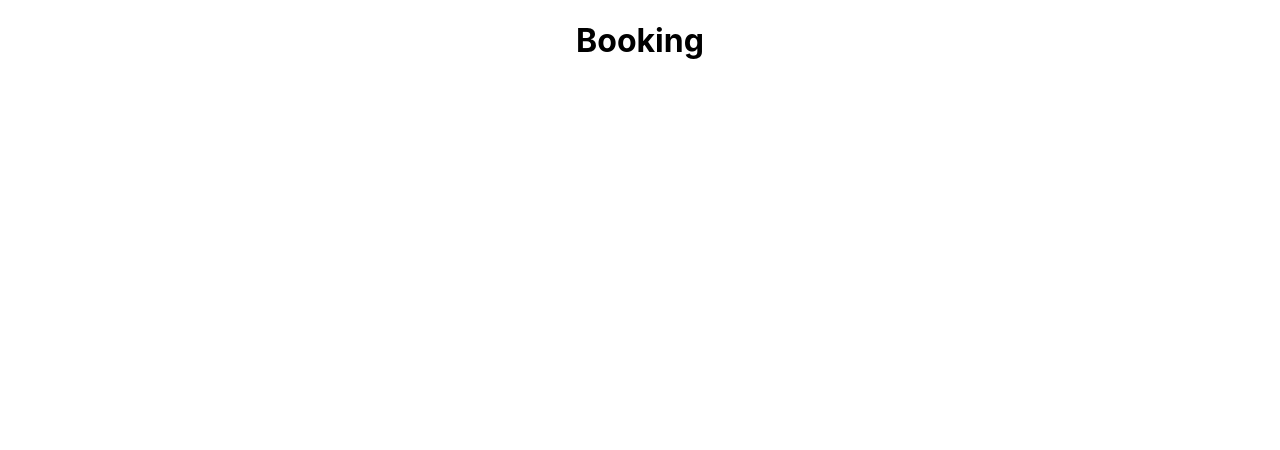
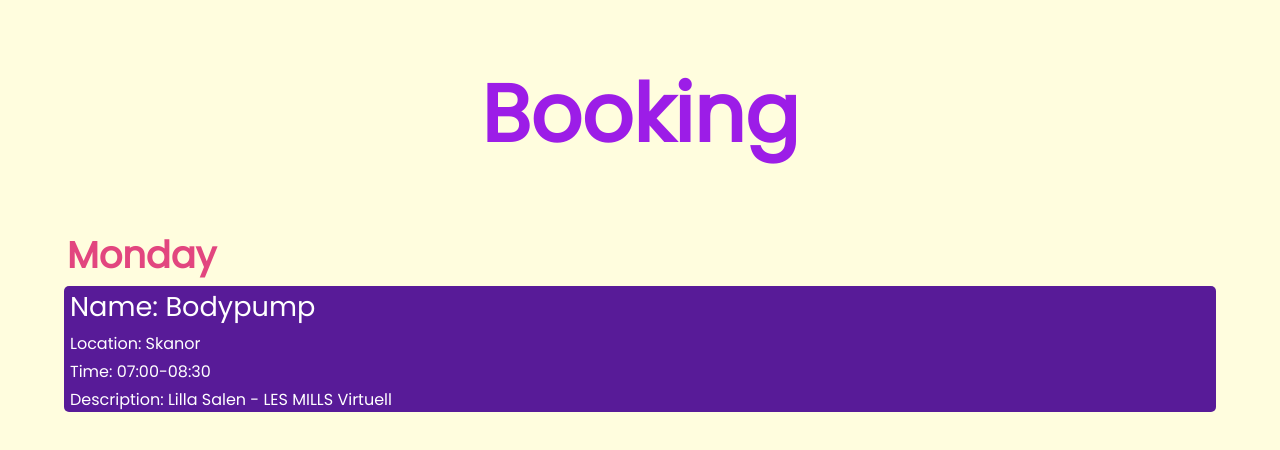
Before and after one commit to alek98/automate-booking-with-pupeteer, a React (Create React App) app in the folder app/react-app/: page / in a window 1280 px wide. Shown: the top 450 px of the page. Built offline with nearby package versions, Linux system fonts and the light colour scheme.

Commit message:
created config component and added styling

```diff
--- a/app/react-app/src/App.css
+++ b/app/react-app/src/App.css
@@ -1,38 +1,9 @@
-.App {
+.App{
+  width: 90%;
+  margin: auto;
+}
+
+h1 {
+  font-size: 5rem;
   text-align: center;
 }
-
-.App-logo {
-  height: 40vmin;
-  pointer-events: none;
-}
-
-@media (prefers-reduced-motion: no-preference) {
-  .App-logo {
-    animation: App-logo-spin infinite 20s linear;
-  }
-}
-
-.App-header {
-  background-color: #282c34;
-  min-height: 100vh;
-  display: flex;
-  flex-direction: column;
-  align-items: center;
-  justify-content: center;
-  font-size: calc(10px + 2vmin);
-  color: white;
-}
-
-.App-link {
-  color: #61dafb;
-}
-
-@keyframes App-logo-spin {
-  from {
-    transform: rotate(0deg);
-  }
-  to {
-    transform: rotate(360deg);
-  }
-}
--- a/app/react-app/src/App.tsx
+++ b/app/react-app/src/App.tsx
@@ -1,10 +1,11 @@
-import React from 'react';
 import './App.css';
+import Config from './components/Config';
 
 function App() {
   return (
     <div className="App">
-      <h1>Booking</h1>
+      <h1 style={{color:'#9c1de7'}}>Booking</h1>
+      <Config day='Monday'></Config>
     </div>
   );
 }
--- /dev/null
+++ b/app/react-app/src/components/Config.css
@@ -0,0 +1,15 @@
+.data {
+  background-color: #581b98;
+  color: white;
+  border-radius: 5px;
+  padding-left: 3px;
+  padding-right: 3px;
+}
+h2 {
+  font-size: 2.3rem;
+  color:#e2467f;
+  margin: 3px;
+}
+p {
+  margin: 3px;
+}
--- /dev/null
+++ b/app/react-app/src/components/Config.tsx
@@ -0,0 +1,24 @@
+import { FC } from "react"
+import './Config.css'
+
+const Config: FC<Props> = ({ day }) => {
+  return (
+    <div>
+      <h2>{day}</h2>
+      <div className='data'>
+        <p style={{fontSize: '1.7rem'}}>Name: Bodypump</p>
+        <p>Location: Skanor</p>
+        <p>Time: 07:00-08:30</p>
+        <p>Description: Lilla Salen - LES MILLS Virtuell</p>
+      </div>
+    </div>
+  )
+}
+
+interface Props {
+  day: 'Monday' | 'Tuesday' | 'Wednesday' | 'Thursady' | 'Friday' | 'Saturday' | 'Sunday'
+}
+
+
+
+export default Config
--- a/app/react-app/src/index.css
+++ b/app/react-app/src/index.css
@@ -1,10 +1,9 @@
+@import url('https://fonts.googleapis.com/css2?family=Poppins:wght@300;400&display=swap');
 body {
   margin: 0;
-  font-family: -apple-system, BlinkMacSystemFont, 'Segoe UI', 'Roboto', 'Oxygen',
-    'Ubuntu', 'Cantarell', 'Fira Sans', 'Droid Sans', 'Helvetica Neue',
-    sans-serif;
-  -webkit-font-smoothing: antialiased;
-  -moz-osx-font-smoothing: grayscale;
+font-family: 'Poppins', sans-serif;
+background-color: #fffdde;
+
 }
 
 code {
```
